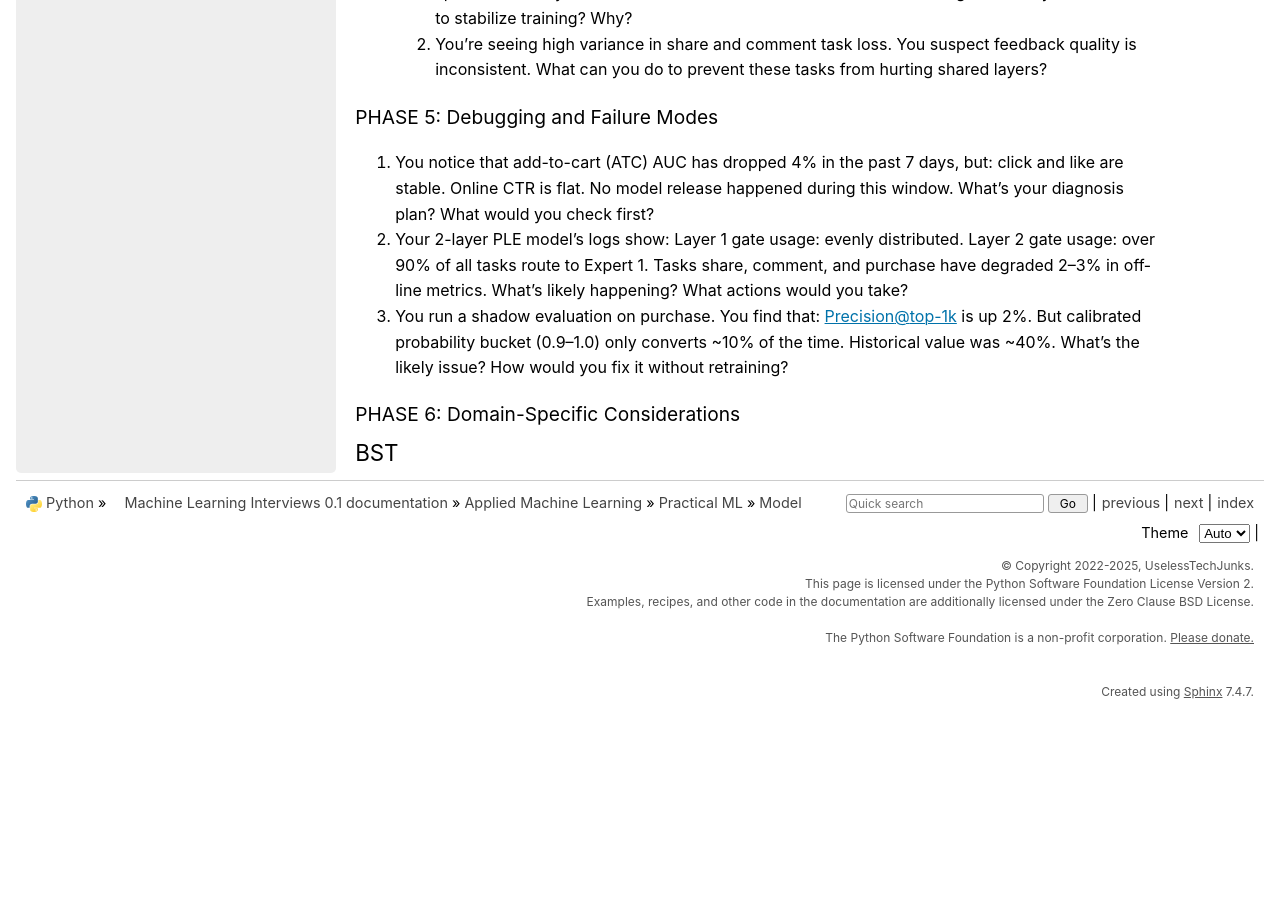
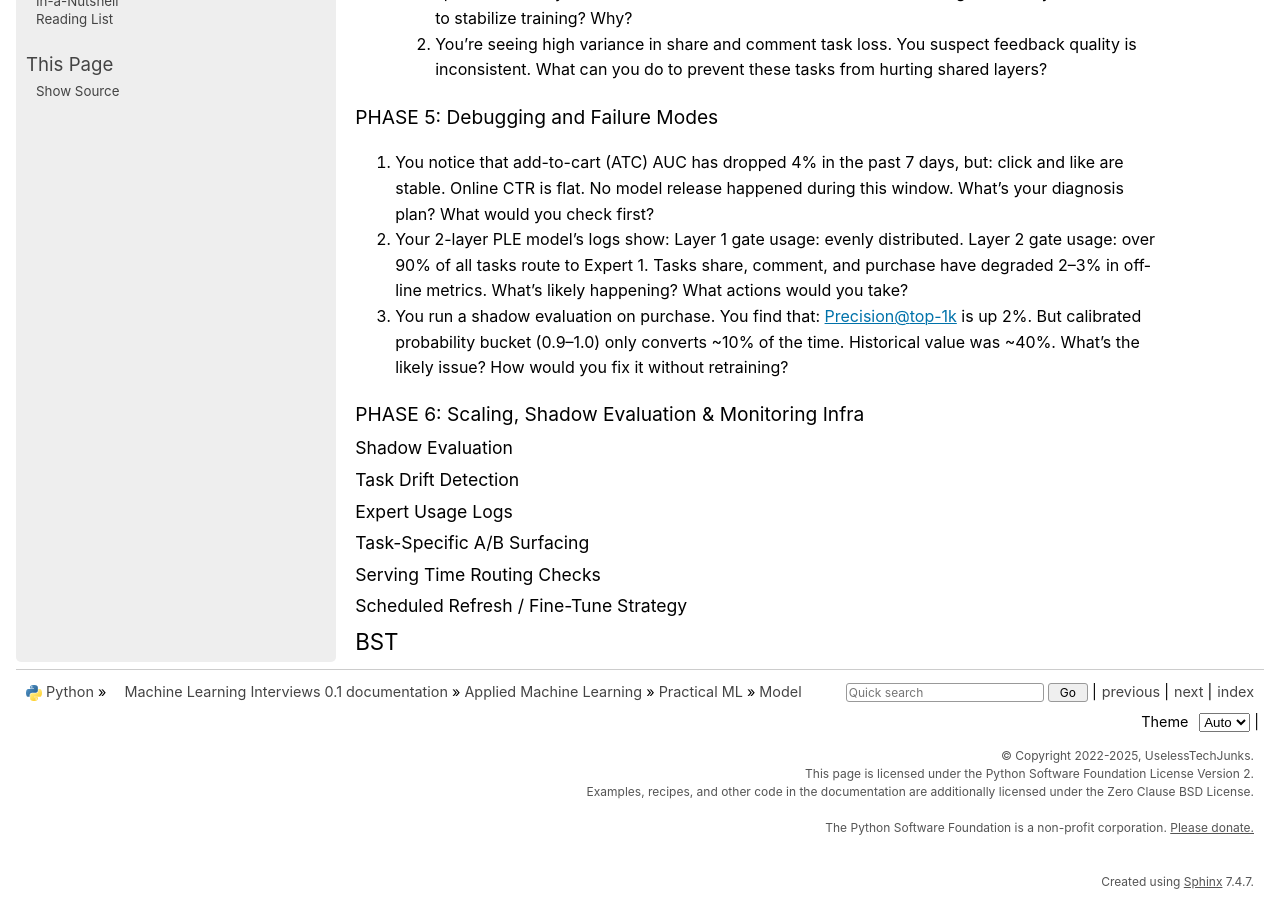
Before and after one commit to uselesstechjunks/leetcode, a Sphinx documentation site: the page built from docs/source/applied/practical/model.rst, in a window 1280 px wide and 900 px high, scrolled down 3263 px. Built offline with Sphinx 7.4.7, drawn with Linux system fonts in a browser that asks for light colours; pages that are not in the unit, such as notebooks, are missing from menus; before the commit the page ends 3973 px from its top, so only the background shows below that; some of the changed text lies outside the part shown.

Commit message:
Update model.rst

```diff
--- a/docs/source/applied/practical/model.rst
+++ b/docs/source/applied/practical/model.rst
@@ -84,7 +84,19 @@ PHASE 5: Debugging and Failure Modes
 #. Your 2-layer PLE model’s logs show: Layer 1 gate usage: evenly distributed. Layer 2 gate usage: over 90% of all tasks route to Expert 1. Tasks share, comment, and purchase have degraded 2–3% in offline metrics. What’s likely happening? What actions would you take?
 #. You run a shadow evaluation on purchase. You find that: Precision@top-1k is up 2%. But calibrated probability bucket (0.9–1.0) only converts ~10% of the time. Historical value was ~40%. What’s the likely issue? How would you fix it without retraining?
 
-PHASE 6: Domain-Specific Considerations
+PHASE 6: Scaling, Shadow Evaluation & Monitoring Infra
 ---------------------------------------------------------------------------
+Shadow Evaluation
+"""""""""""""""""""""""""""""""""""""""""""""""""""""""""""""""""""""""""""
+Task Drift Detection
+"""""""""""""""""""""""""""""""""""""""""""""""""""""""""""""""""""""""""""
+Expert Usage Logs
+"""""""""""""""""""""""""""""""""""""""""""""""""""""""""""""""""""""""""""
+Task-Specific A/B Surfacing
+"""""""""""""""""""""""""""""""""""""""""""""""""""""""""""""""""""""""""""
+Serving Time Routing Checks
+"""""""""""""""""""""""""""""""""""""""""""""""""""""""""""""""""""""""""""
+Scheduled Refresh / Fine-Tune Strategy
+"""""""""""""""""""""""""""""""""""""""""""""""""""""""""""""""""""""""""""
 BST
 ===========================================================================
```
